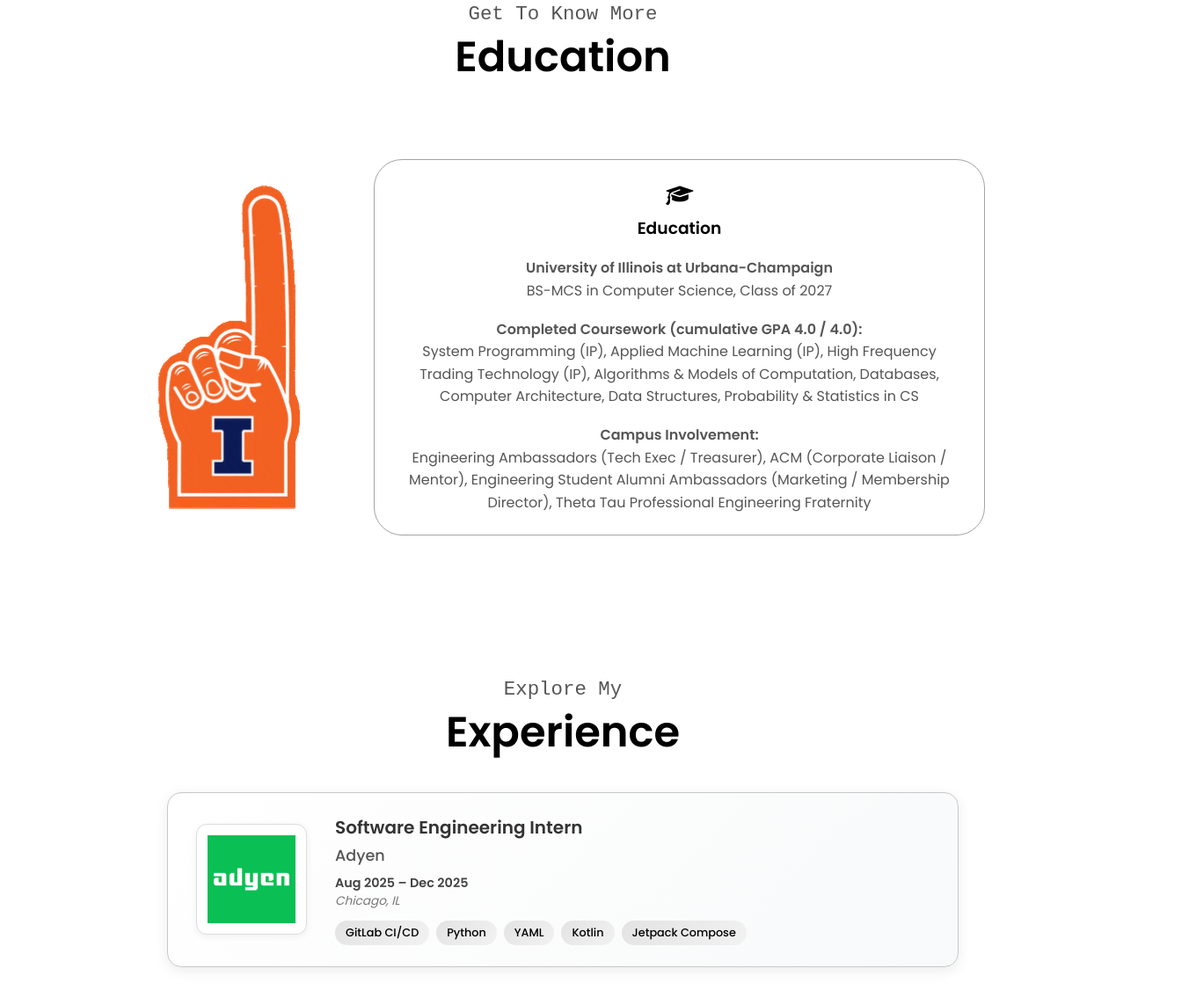
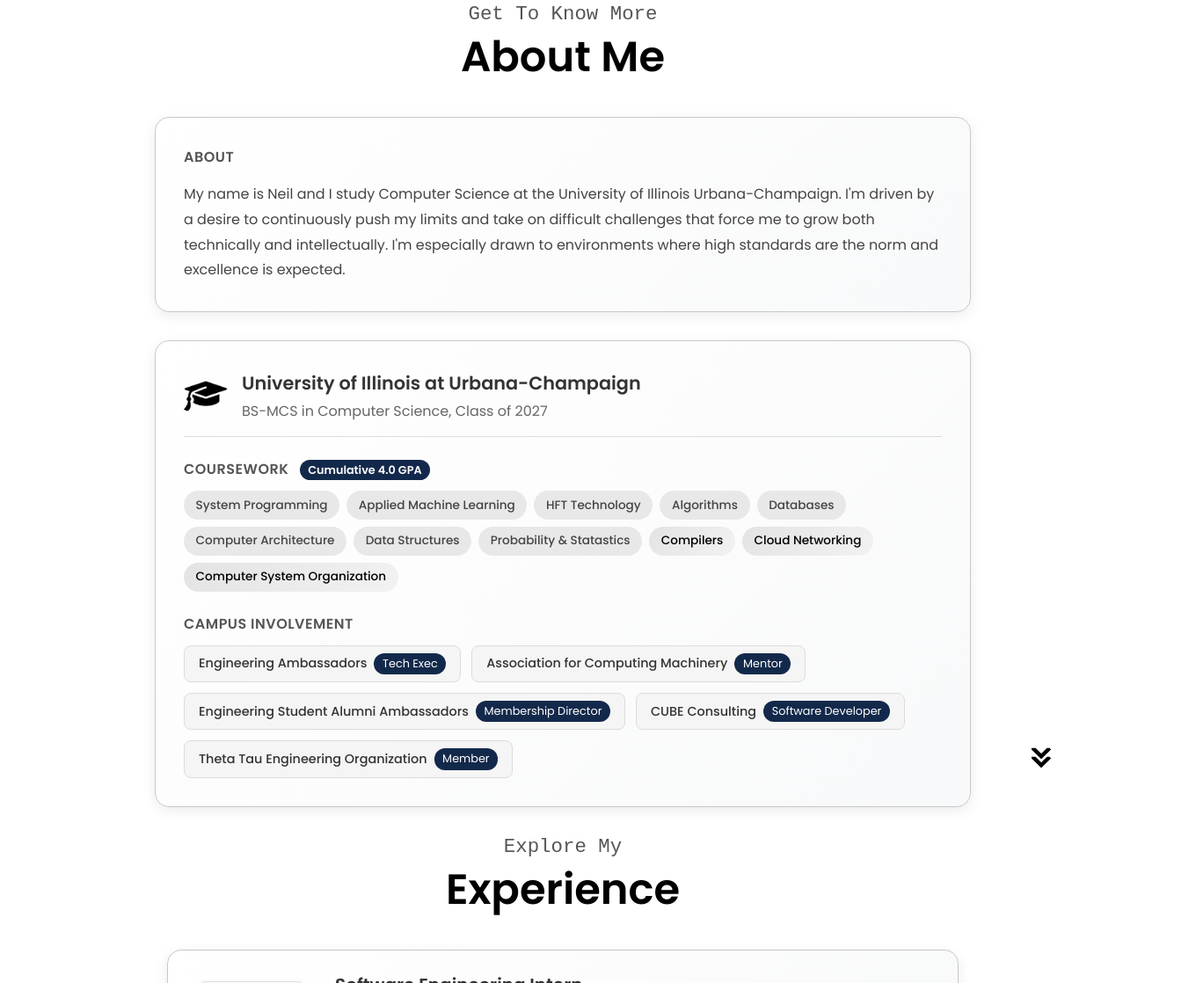
Before and after one commit to Neil-Shastri/NS-Portfolio, a plain HTML site: page index.html in a window 1280 px wide. Shown: the part 925-2043 px from the top of the page at 88% size, 1360 px wide, since content can reach past the window. Drawn offline with Linux system fonts and the light colour scheme.

Commit message:
education/about section

```diff
--- a/index.html
+++ b/index.html
@@ -76,54 +76,77 @@
     </section>
     <section id="about">
   <p class="section__text__p1">Get To Know More</p>
-  <h1 class="title">Education</h1>
-  <div class="section-container">
+  <h1 class="title">About Me</h1>
 
-    <!-- Profile Picture -->
-    <div class="section__pic-container">
-      <img
-        src="./assets/about-pic.gif"
-        alt="Profile picture"
-        class="about-pic"
-      />
+  <div class="about-section-container">
+
+    <!-- About Me Bio -->
+    <div class="about-bio-card">
+      <h4>About</h4>
+      <p class="about-bio-text">
+        My name is Neil and I study Computer Science at the University of Illinois Urbana-Champaign.
+        I'm driven by a desire to continuously push my limits and take on difficult challenges that force me to grow
+        both technically and intellectually. I'm especially drawn to environments where high standards are the norm
+        and excellence is expected.
+      </p>
     </div>
 
-    <!-- Education Details -->
-    <div class="about-details-container">
-      <div class="about-containers">
-        <div class="details-container">
-          <img
-            src="./assets/education.png"
-            alt="Education icon"
-            class="icon"
-          />
-          <h3>Education</h3>
+    <!-- Education Card -->
+    <div class="education-card">
+      <div class="education-header">
+        <img src="./assets/education.png" alt="Education icon" class="icon" />
+        <div class="education-title">
+          <h3>University of Illinois at Urbana-Champaign</h3>
+          <p>BS-MCS in Computer Science, Class of 2027</p>
+        </div>
+      </div>
 
-          <p class="edu-block">
-            <strong>University of Illinois at Urbana-Champaign</strong><br />
-            BS-MCS in Computer Science, Class of 2027<br />
-          </p>
+      <div class="coursework-section">
+        <h4>Coursework <span class="gpa-badge">Cumulative 4.0 GPA</span></h4>
+        <div class="course-tags">
+          <span class="course-tag">System Programming</span>
+          <span class="course-tag">Applied Machine Learning</span>
+          <span class="course-tag">HFT Technology</span>
+          <span class="course-tag">Algorithms</span>
+          <span class="course-tag">Databases</span>
+          <span class="course-tag">Computer Architecture</span>
+          <span class="course-tag">Data Structures</span>
+          <span class="course-tag">Probability & Statastics</span>
+          <span class="course-tag in-progress">Compilers</span>
+          <span class="course-tag in-progress">Cloud Networking</span>
+          <span class="course-tag in-progress">Computer System Organization</span>
+        </div>
+      </div>
 
-          <p class="edu-block">
-            <strong>Completed Coursework (cumulative GPA 4.0 / 4.0):</strong><br />
-            System Programming (IP), Applied Machine Learning (IP), High Frequency Trading Technology (IP), Algorithms & Models of Computation, Databases,
-            Computer Architecture, Data Structures, Probability & Statistics in CS
-          </p>
-
-          <p class="edu-block">
-            <strong>Campus Involvement:</strong><br />
-            Engineering Ambassadors (Tech Exec / Treasurer), ACM (Corporate Liaison / Mentor),
-            Engineering Student Alumni Ambassadors (Marketing / Membership Director),
-            Theta Tau Professional Engineering Fraternity
-          </p>
+      <div class="involvement-section">
+        <h4>Campus Involvement</h4>
+        <div class="involvement-list">
+          <div class="involvement-item">
+            <span class="involvement-name">Engineering Ambassadors</span>
+            <span class="involvement-role">Tech Exec</span>
+          </div>
+          <div class="involvement-item">
+            <span class="involvement-name">Association for Computing Machinery</span>
+            <span class="involvement-role">Mentor</span>
+          </div>
+          <div class="involvement-item">
+            <span class="involvement-name">Engineering Student Alumni Ambassadors</span>
+            <span class="involvement-role">Membership Director</span>
+          </div>
+          <div class="involvement-item">
+            <span class="involvement-name">CUBE Consulting</span>
+            <span class="involvement-role">Software Developer</span>
+          </div>
+          <div class="involvement-item">
+            <span class="involvement-name">Theta Tau Engineering Organization</span>
+            <span class="involvement-role">Member</span>
+          </div>
         </div>
       </div>
     </div>
 
   </div>
-</section>
 
-    </div>
   <img
     src="./assets/arrow.png"
     alt="Arrow icon"
--- a/mediaqueries.css
+++ b/mediaqueries.css
@@ -128,4 +128,40 @@
   .tech-tag {
     font-size: 0.75rem;
   }
+
+  /* About section responsive */
+  .about-section-container {
+    flex-direction: column;
+  }
+  .about-bio-card {
+    text-align: center;
+    padding: 1.5rem;
+  }
+  .about-bio-text {
+    font-size: 0.95rem;
+  }
+  .education-card {
+    padding: 1.5rem;
+  }
+  .education-header {
+    flex-direction: column;
+    text-align: center;
+  }
+  .education-title h3 {
+    font-size: 1.1rem;
+  }
+  .course-tags {
+    justify-content: center;
+  }
+  .course-tag {
+    font-size: 0.8rem;
+  }
+  .involvement-list {
+    justify-content: center;
+  }
+  .involvement-item {
+    flex-direction: column;
+    text-align: center;
+    gap: 0.25rem;
+  }
 }
--- a/style.css
+++ b/style.css
@@ -316,6 +316,164 @@
   position: relative;
 }
 
+.about-section-container {
+  display: flex;
+  flex-direction: column;
+  gap: 2rem;
+  max-width: 1000px;
+  margin: 2rem auto;
+  padding: 0 1rem;
+}
+
+/* About Bio Card */
+.about-bio-card {
+  padding: 2rem;
+  background: linear-gradient(135deg, #ffffff 0%, #f8f9fa 100%);
+  border-radius: 1rem;
+  border: 1px solid rgb(200, 200, 200);
+  box-shadow: 0 4px 15px rgba(0, 0, 0, 0.08);
+}
+
+.about-bio-card h4 {
+  font-size: 1rem;
+  color: #555;
+  margin: 0 0 1rem 0;
+  text-transform: uppercase;
+  letter-spacing: 0.5px;
+}
+
+.about-bio-text {
+  font-size: 1rem;
+  line-height: 1.8;
+  color: #444;
+  margin: 0;
+}
+
+/* Education Card */
+.education-card {
+  padding: 2rem;
+  background: linear-gradient(135deg, #ffffff 0%, #f8f9fa 100%);
+  border-radius: 1rem;
+  border: 1px solid rgb(200, 200, 200);
+  box-shadow: 0 4px 15px rgba(0, 0, 0, 0.08);
+}
+
+.education-header {
+  display: flex;
+  align-items: center;
+  gap: 1rem;
+  margin-bottom: 1.5rem;
+  padding-bottom: 1rem;
+  border-bottom: 1px solid rgb(220, 220, 220);
+}
+
+.education-header .icon {
+  width: 50px;
+  height: 50px;
+}
+
+.education-title h3 {
+  font-size: 1.3rem;
+  color: #333;
+  margin: 0 0 0.25rem 0;
+}
+
+.education-title p {
+  font-size: 1rem;
+  color: #666;
+  margin: 0;
+}
+
+/* Coursework Section */
+.coursework-section {
+  margin-bottom: 1.5rem;
+}
+
+.coursework-section h4,
+.involvement-section h4 {
+  font-size: 1rem;
+  color: #555;
+  margin: 0 0 0.75rem 0;
+  text-transform: uppercase;
+  letter-spacing: 0.5px;
+}
+
+.gpa-badge {
+  background: rgb(19,41,75);
+  color: white;
+  padding: 0.2rem 0.6rem;
+  border-radius: 12px;
+  font-size: 0.8rem;
+  margin-left: 0.5rem;
+  text-transform: none;
+  letter-spacing: normal;
+}
+
+.course-tags {
+  display: flex;
+  flex-wrap: wrap;
+  gap: 0.5rem;
+}
+
+.course-tag {
+  background: #e8e8e8;
+  color: #444;
+  padding: 0.4rem 0.85rem;
+  border-radius: 20px;
+  font-size: 0.85rem;
+  font-weight: 500;
+  transition: all 0.2s ease;
+}
+
+.course-tag:hover {
+  background: #d0d0d0;
+  transform: translateY(-2px);
+}
+
+.course-tag.in-progress {
+  background: linear-gradient(135deg, #e3e3e3 0%, #f2f2f2 100%);
+  color: black;
+}
+
+.course-tag.in-progress:hover {
+  box-shadow: 0 4px 12px rgba(0, 0, 0, 0.3);
+}
+
+/* Involvement Section */
+.involvement-section {
+  margin-top: 1.5rem;
+}
+
+.involvement-list {
+  display: flex;
+  flex-wrap: wrap;
+  gap: 0.75rem;
+}
+
+.involvement-item {
+  display: flex;
+  align-items: center;
+  gap: 0.5rem;
+  background: #f5f5f5;
+  padding: 0.5rem 1rem;
+  border-radius: 8px;
+  border: 1px solid rgb(220, 220, 220);
+}
+
+.involvement-name {
+  font-size: 0.9rem;
+  color: #333;
+  font-weight: 500;
+}
+
+.involvement-role {
+  font-size: 0.8rem;
+  color: white;
+  background: rgb(19,41,75);
+  padding: 0.2rem 0.6rem;
+  border-radius: 12px;
+}
+
 .about-containers {
   gap: 2rem;
   margin-bottom: 2rem;
```
Also changed, not shown: assets/about-pic.gif (deleted), 1 other file. Lines whose indentation alone changed are shown as unchanged.
